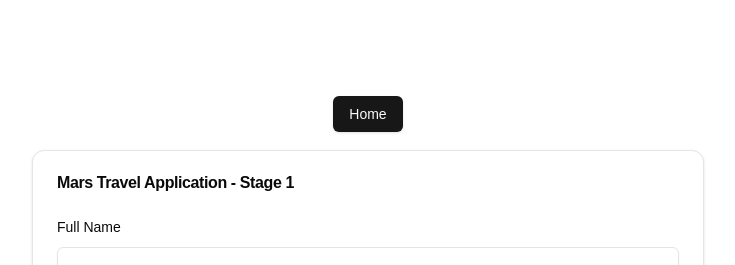
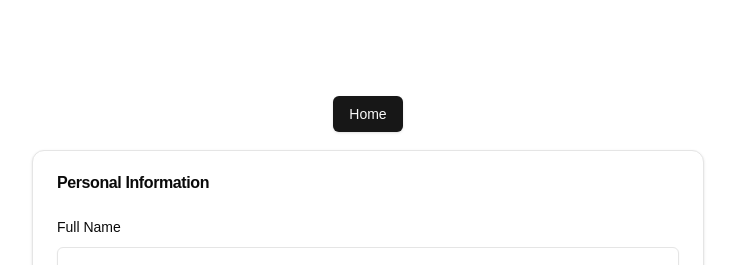
Before and after one commit to Adamy8/MarsApp, a Next.js app in the folder frontend/mars-front/: page /apply in a window 1280 px wide. Shown: the top 265 px of the page, without its empty margins (272-1007 px from the left). Built offline with nearby package versions, Linux system fonts and the light colour scheme.

Commit message:
form update

```diff
--- a/frontend/mars-front/src/app/_components/health-and-safety.tsx
+++ b/frontend/mars-front/src/app/_components/health-and-safety.tsx
@@ -1,6 +1,5 @@
 import { useFormContext } from "react-hook-form"
 import { Input } from "@/components/ui/input"
-import { Label } from "@/components/ui/label"
 import { Checkbox } from "@/components/ui/checkbox"
 import { Textarea } from "@/components/ui/textarea"
 import { FormField, FormItem, FormLabel, FormControl, FormMessage } from "@/components/ui/form"
@@ -20,7 +19,7 @@ export default function HealthAndSafetyForm() {
               <Checkbox checked={field.value} onCheckedChange={field.onChange} />
             </FormControl>
             <div className="space-y-1 leading-none">
-              <FormLabel>I declare that I am in good health and fit for space travel</FormLabel>
+              <FormLabel>I declare that I am in good health and fit for Mars</FormLabel>
               <FormMessage />
             </div>
           </FormItem>
--- a/frontend/mars-front/src/app/_components/multi-stage-form.tsx
+++ b/frontend/mars-front/src/app/_components/multi-stage-form.tsx
@@ -63,11 +63,14 @@ export default function MultiStageForm() {
     setStage(stage - 1)
   }
 
+  const stageNames = ["Personal Information", "Travel Preferences", "Health and Safety"];
+  const stageName = stageNames[stage - 1];
+
   return (
     <FormProvider {...methods}>
       <Card className="w-full max-w-2xl mx-auto">
         <CardHeader>
-          <CardTitle>Mars Travel Application - Stage {stage}</CardTitle>
+          <CardTitle> {stageName} </CardTitle>
         </CardHeader>
         <CardContent>
           <form onSubmit={methods.handleSubmit(onSubmit)}>
@@ -79,9 +82,9 @@ export default function MultiStageForm() {
         <CardFooter className="flex justify-between">
           {stage > 1 && <Button onClick={handlePrevious}>Previous</Button>}
           {stage < 3 ? (
-            <Button onClick={handleNext}>Next</Button>
+            <Button onClick={handleNext}>Next</Button> //next when not last page
           ) : (
-            <Button onClick={methods.handleSubmit(onSubmit)}>Submit</Button>
+            <Button onClick={methods.handleSubmit(onSubmit)}>Submit</Button> //sumbit when last page
           )}
         </CardFooter>
       </Card>
--- a/frontend/mars-front/src/app/_components/personal-info.tsx
+++ b/frontend/mars-front/src/app/_components/personal-info.tsx
@@ -1,6 +1,5 @@
 import { useFormContext } from "react-hook-form"
 import { Input } from "@/components/ui/input"
-import { Label } from "@/components/ui/label"
 import { Select, SelectContent, SelectItem, SelectTrigger, SelectValue } from "@/components/ui/select"
 import { FormField, FormItem, FormLabel, FormControl, FormMessage } from "@/components/ui/form"
 
@@ -54,10 +53,10 @@ export default function PersonalInfoForm() {
               </FormControl>
               <SelectContent>
                 <SelectItem value="us">United States</SelectItem>
+                <SelectItem value="ca">Canada</SelectItem>
+                <SelectItem value="cn">China</SelectItem>
                 <SelectItem value="uk">United Kingdom</SelectItem>
-                <SelectItem value="ca">Canada</SelectItem>
-                <SelectItem value="au">Australia</SelectItem>
-                {/* Add more nationalities as needed */}
+                {/* maybe more countries here */}
               </SelectContent>
             </Select>
             <FormMessage />
@@ -71,7 +70,7 @@ export default function PersonalInfoForm() {
         rules={{
           required: "Email is required",
           pattern: {
-            value: /^[A-Z0-9._%+-]+@[A-Z0-9.-]+\.[A-Z]{2,}$/i,
+            value: /^[A-Z0-9._%+-]+@[A-Z0-9.-]+\.[A-Z]{2,}$/i,    // email regex copied from https://emailregex.com/
             message: "Invalid email address",
           },
         }}
--- a/frontend/mars-front/src/app/_components/travel-preferences.tsx
+++ b/frontend/mars-front/src/app/_components/travel-preferences.tsx
@@ -1,6 +1,5 @@
 import { useFormContext } from "react-hook-form"
 import { Input } from "@/components/ui/input"
-import { Label } from "@/components/ui/label"
 import { Select, SelectContent, SelectItem, SelectTrigger, SelectValue } from "@/components/ui/select"
 import { Textarea } from "@/components/ui/textarea"
 import { FormField, FormItem, FormLabel, FormControl, FormMessage } from "@/components/ui/form"
```
